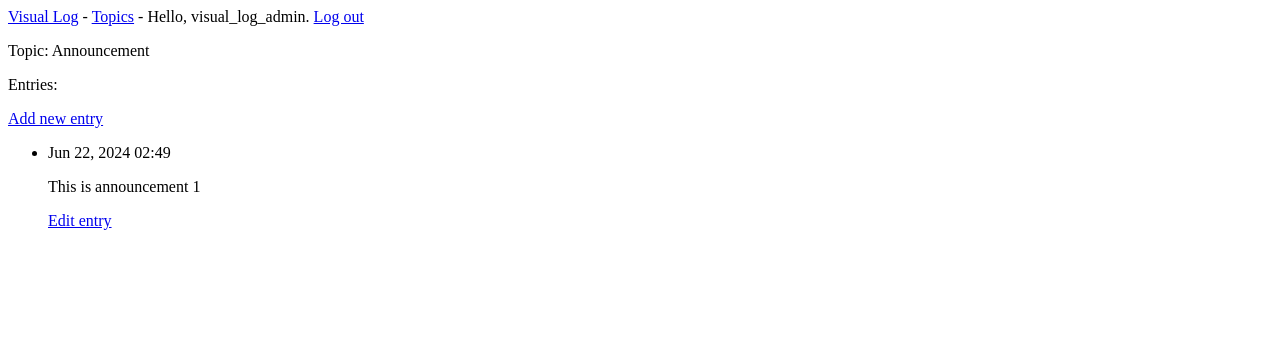
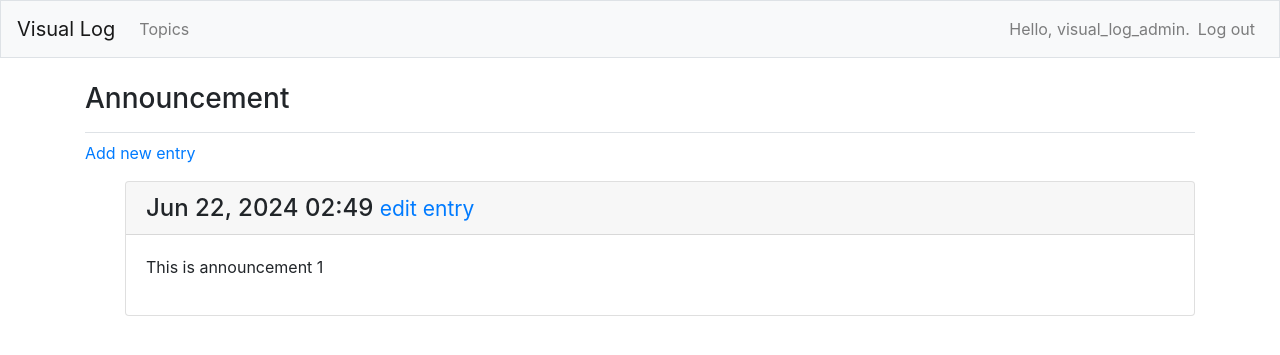
Before and after one commit to jhqiu21/DataVisual, a Django app: page /topics/1/ in a window 1280 px wide. Shown: the top 355 px of the page. Run offline with Django 4.2, Linux system fonts and the light colour scheme; a user stored in the database is signed in; data comes from the database, SQL or seed files in the repository; both versions use the stored data as it was after the commit; some libraries are stand-ins or nearby versions.

Commit message:
styling visual_log page

```diff
--- a/visual_log/visual_logs/templates/visual_logs/base.html
+++ b/visual_log/visual_logs/templates/visual_logs/base.html
@@ -1,13 +1,59 @@
-<p>
-    <a href="{% url 'visual_logs:index' %}">Visual Log</a> -
-    <a href="{% url 'visual_logs:topics' %}">Topics</a> -
-    {% if user.is_authenticated %}
-        Hello, {{ user.username }}.
-        <a href="{% url 'users:logout' %}">Log out</a>
-    {% else %}
-    <a href="{% url 'users:register' %}">Register</a> -
-        <a href="{% url 'users:login' %}">Log in</a>
-    {% endif %}
-</p>
+{% load bootstrap4 %}
+<!doctype html>
+<html lang="en">
+<head>
+    <meta charset = "utf-8">
+    <meta name = "viewport" content="width=device-width, initial-scale=1,
+        strink-to-fit=no">
+    <title>Visual Log</title>
+    {% bootstrap_css %}
+    {% bootstrap_javascript jquery='full' %}
+</head>
+<body>
 
-{% block content %} {% endblock content %}
+    <nav class="navbar navbar-expand-md navbar-light bg-light mb-4 border">
+
+      <a class="navbar-brand" href="{% url 'visual_logs:index'%}">
+          Visual Log</a>
+
+      <button class="navbar-toggler" type="button" data-toggle="collapse"
+          data-target="#navbarCollapse" aria-controls="navbarCollapse"
+          aria-expanded="false" aria-label="Toggle navigation">
+        <span class="navbar-toggler-icon"></span></button>
+      <div class="collapse navbar-collapse" id="navbarCollapse">
+        <ul class="navbar-nav mr-auto">
+          <li class="nav-item">
+            <a class="nav-link" href="{% url 'visual_logs:topics'%}">
+                Topics</a></li>
+        </ul>
+        <ul class="navbar-nav ml-auto">
+          {% if user.is_authenticated %}
+            <li class="nav-item">
+              <span class="navbar-text">Hello, {{ user.username }}.</span>
+            </li>
+            <li class="nav-item">
+              <a class="nav-link" href="{% url 'users:logout' %}">Log out</a>
+            </li>
+          {% else %}
+            <li class="nav-item">
+              <a class="nav-link" href="{% url 'users:register' %}">Register</a>
+            </li>
+            <li class="nav-item">
+              <a class="nav-link" href="{% url 'users:login' %}">Log in</a></li>
+          {% endif %}
+        </ul>
+      </div>
+
+    </nav>
+
+    <main role="main" class="container">
+      <div class="pb-2 mb-2 border-bottom">
+        {% block page_header %}{% endblock page_header %}
+      </div>
+      <div>
+        {% block content %}{% endblock content %}
+      </div>
+    </main>
+
+</body>
+</html>
--- a/visual_log/visual_logs/templates/visual_logs/topic.html
+++ b/visual_log/visual_logs/templates/visual_logs/topic.html
@@ -1,25 +1,28 @@
 {% extends 'visual_logs/base.html' %}
 
+{% block page_header %}
+  <h3>{{ topic }}</h3>
+{% endblock page_header %}
+
 {% block content %}
-
-  <p>Topic: {{ topic }}</p>
-
-  <p>Entries:</p>
   <p>
     <a href="{% url 'visual_logs:new_entry' topic.id %}">Add new entry</a>
   </p>
+
   <ul>
   {% for entry in entries %}
-    <li>
-      <p>{{ entry.date_added|date:'M d, Y H:i' }}</p>
-      <p>{{ entry.text|linebreaks }}</p>
-      <p>
-        <a href="{% url 'visual_logs:edit_entry' entry.id %}">Edit entry</a>
-      </p>
-    </li>
+    <div class="card mb-3">
+      <h4 class="card-header">
+        {{ entry.date_added|date:'M d, Y H:i' }}
+        <small><a href="{% url 'visual_logs:edit_entry' entry.id %}">
+            edit entry</a></small>
+      </h4>
+      <div class="card-body">
+        {{ entry.text|linebreaks }}
+      </div>
+    </div>
   {% empty %}
-    <li>There are no entries for this topic yet.</li>
+    <p>There are no entries for this topic yet.</p>
   {% endfor %}
-  </ul>
 
 {% endblock content %}
```
Also changed, not shown: visual_log/users/templates/registration/login.html (+13 -8 lines), visual_log/visual_logs/templates/visual_logs/index.html (+8 -1 lines), visual_log/visual_logs/templates/visual_logs/topics.html (+8 -6 lines), visual_log/db.sqlite3.
